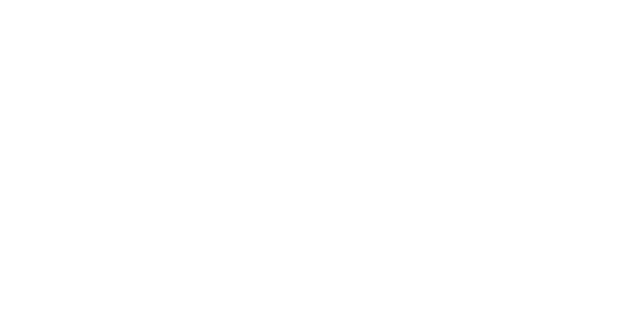
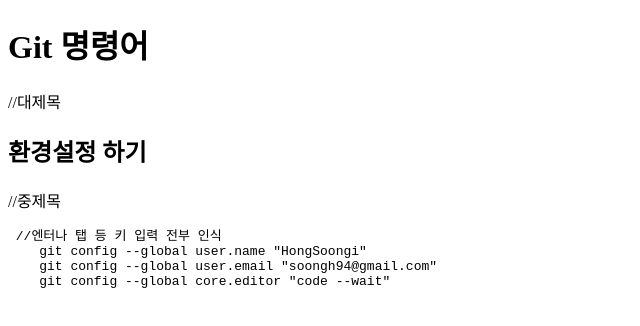
Before and after one commit to HongSoongi/git, a plain HTML site: page index.html in a window 1280 px wide. Shown: the whole page, without its empty margins (0-640 px from the left). Drawn offline with Linux system fonts and the light colour scheme.

Commit message:
git 초기환경 설정

```diff
--- a/index.html
+++ b/index.html
@@ -7,6 +7,13 @@
   <title>Git을 활용해보자</title>
 </head>
 <body>
+  <h1>Git 명령어</h1> //대제목
+  <h2>환경설정 하기</h2> //중제목
+  <PRE> //엔터나 탭 등 키 입력 전부 인식
+    git config --global user.name "HongSoongi"
+    git config --global user.email "soongh94@gmail.com"
+    git config --global core.editor "code --wait"
 
+  </PRE>
 </body>
 </html>
```
